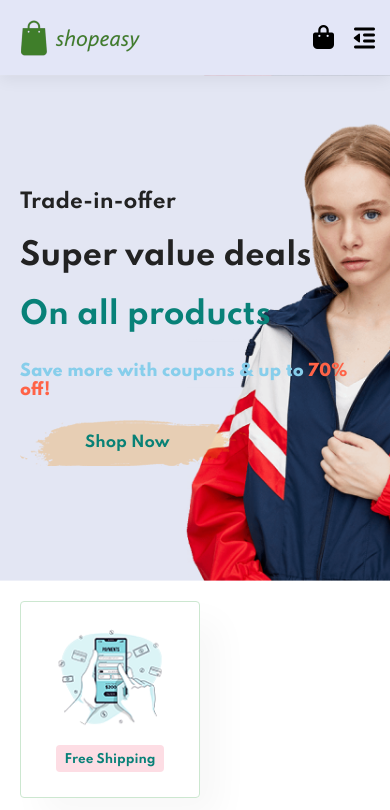
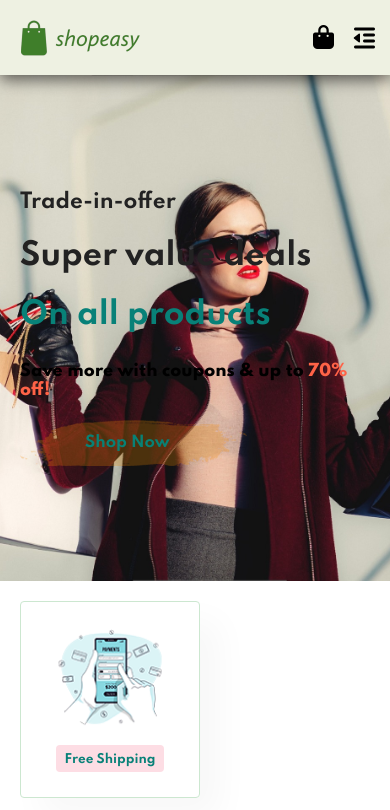
Before and after one commit to AmeyPank/Internpe-E-commerce, a plain HTML site: page index.html in a window 390 px wide. Shown: the top 810 px of the page. Drawn offline with Linux system fonts and the light colour scheme.

Commit message:
Ecommerce website with Fully responsiveness

```diff
--- a/style.css
+++ b/style.css
@@ -12,8 +12,8 @@
   align-items: center;
   justify-content: space-between;
   padding: 3px 15px;
-  background: rgb(227, 230, 247);
-  box-shadow: rgba(0, 0, 0, 0.06) 0px 5px 15px;
+  background: rgb(238 241 226 / 98%);
+  box-shadow: rgb(0 0 0 / 58%) 0px 5px 15px;
   z-index: 999;
   position: sticky;
   top: 0px;
@@ -70,13 +70,13 @@ html {
 
 #hero {
 
-  background-image: url("img/hero4.png");
+  background-image: url("img/hero8.jpg");
+
 
   height: 90vh;
   width: 100%;
   background-size: cover;
-  background-position: top 25% right 0;
-  padding: 080px;
+  padding: 30px;
   display: flex;
   flex-direction: column;
   align-items: flex-start;
@@ -97,7 +97,7 @@ html {
 
 #hero p {
   font-weight: 800;
-  color: skyblue;
+  color: rgb(0, 0, 0);
 
 }
 
@@ -1345,11 +1345,13 @@ body {
   #page-header {
     height: 20vh;
   }
+
   /* cart page */
   #coupon {
     width: 100%;
 
   }
+
   #subtotal {
     width: 100%;
 
```
Also changed, not shown: index.html (+1 -1 lines), img/hero8.jpg (added). Lines whose indentation alone changed are shown as unchanged.
